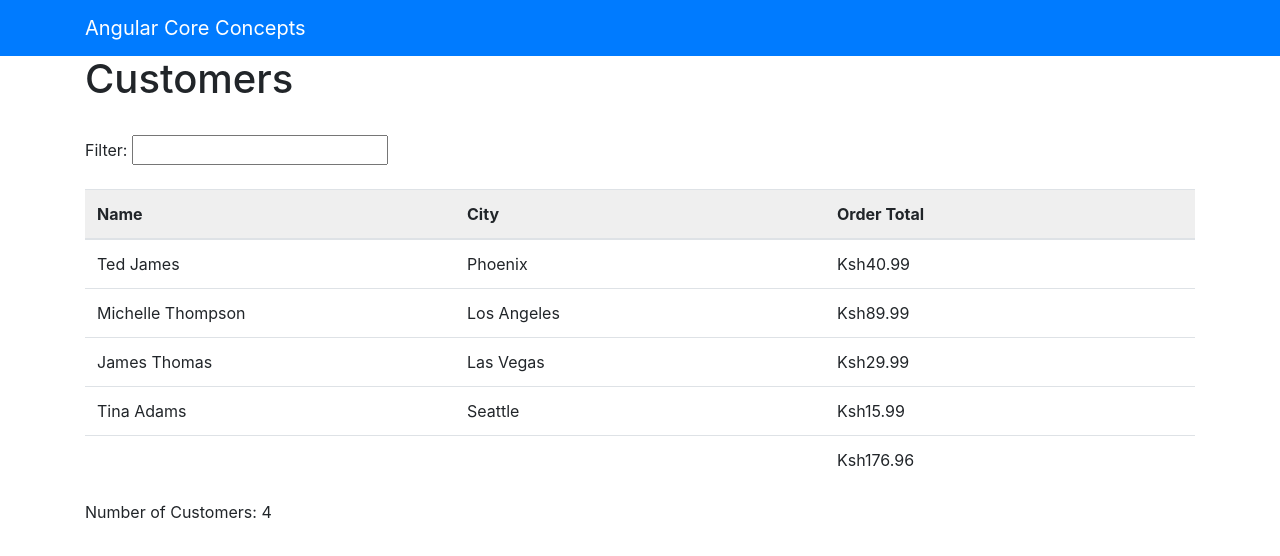
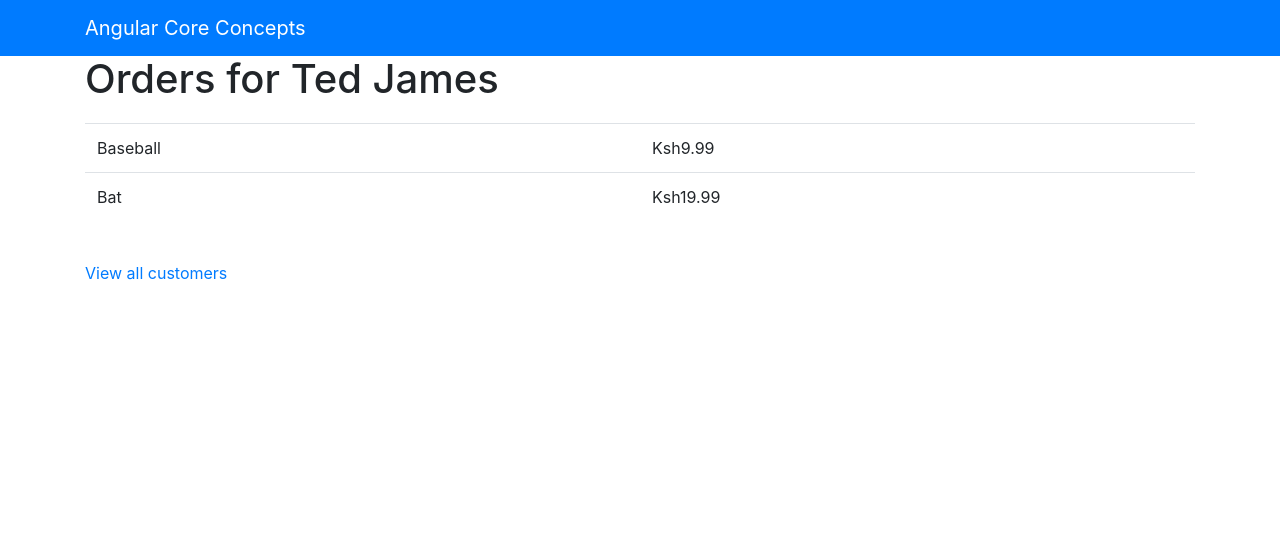
Before and after one commit to HenryKenya/angular-customers-app, an Angular app: page /orders/1 in a window 1280 px wide. Before the commit this address led to /customers. Shown: the top 556 px of the page. Built offline with nearby package versions, Linux system fonts and the light colour scheme.

Commit message:
- add orders feature - add routing to app module

```diff
--- a/src/app/customers/customers-list/customers-list.component.html
+++ b/src/app/customers/customers-list/customers-list.component.html
@@ -1,31 +1,32 @@
-
-<app-filter-textbox (changed) = "filter($event)"></app-filter-textbox>
+<app-filter-textbox (changed)="filter($event)"></app-filter-textbox>
 <br />
 <br />
 <table class="table table-hover">
     <thead>
         <tr>
-            <th (click) = "sort('name')">Name</th>
-            <th (click) = "sort('city')">City</th>
-            <th (click) = "sort('orderTotal')">Order Total</th>
+            <th (click)="sort('name')">Name</th>
+            <th (click)="sort('city')">City</th>
+            <th (click)="sort('orderTotal')">Order Total</th>
         </tr>
     </thead>
-    <tr *ngFor = "let customer of filteredCustomers">
+    <tr *ngFor="let customer of filteredCustomers">
         <td>
-            <a>
+            <a [routerLink]="['/orders', customer.id]">
+
                 {{ customer.name | capitalize }}
+
             </a>
         </td>
         <td> {{ customer.city }}</td>
         <td> {{ customer.orderTotal | currency:currencyCode:'symbol' }}</td>
     </tr>
-    <tr *ngIf = "filteredCustomers && filteredCustomers.length">
+    <tr *ngIf="filteredCustomers && filteredCustomers.length">
         <td colspan="2">&nbsp;</td>
         <td>
             {{ customersOrderTotal | currency:currencyCode:'symbol'}}
         </td>
     </tr>
-    <tr *ngIf = "!filteredCustomers || !filteredCustomers.length">
+    <tr *ngIf="!filteredCustomers || !filteredCustomers.length">
         <td colspan="4">No customers found</td>
     </tr>
 </table>
--- /dev/null
+++ b/src/app/orders/orders.component.css
@@ -0,0 +1,3 @@
+.orders-table {
+    margin-top: 20px;
+}
--- /dev/null
+++ b/src/app/orders/orders.component.html
@@ -0,0 +1,16 @@
+<div *ngIf="customer">
+    <h1>Orders for {{ customer.name | capitalize }}</h1>
+
+    <table class="table table-hover orders-table"
+           *ngFor="let order of orders">
+        <tr *ngFor="let orderItem of order.orderItems">
+            <td>{{ orderItem.productName }}</td>
+            <td>{{ orderItem.itemCost | currency:'Ksh':'symbol' }}</td>
+        </tr>
+    </table>
+</div>
+<div *ngIf="!customer">
+   No customer found
+</div>
+<br />
+<a routerLink = "/customers" > View all customers </a>
--- /dev/null
+++ b/src/app/orders/orders.component.ts
@@ -0,0 +1,31 @@
+import { Component, OnInit } from '@angular/core';
+import { Router, ActivatedRoute, Params } from '@angular/router';
+
+import { DataService } from '../core/data.service';
+import { ICustomer, IOrder, IOrderItem } from '../shared/interfaces';
+
+@Component({
+  selector: 'app-orders',
+  templateUrl: './orders.component.html',
+  styleUrls: [ './orders.component.css' ]
+})
+export class OrdersComponent implements OnInit {
+
+  orders: IOrder[] = [];
+  customer: ICustomer;
+
+  constructor(private dataService: DataService,
+              private route: ActivatedRoute) { }
+
+  ngOnInit() {
+    let id = +this.route.snapshot.paramMap.get('id');
+    this.dataService.getOrders(id).subscribe((orders: IOrder[]) => {
+      this.orders = orders;
+    });
+
+    this.dataService.getCustomer(id).subscribe((customer: ICustomer) => {
+      this.customer = customer;
+    });
+  }
+
+}
```
Also changed, not shown: src/app/app.module.ts (+8 -8 lines), src/app/orders/orders-routing.module.ts (added, +16 -0 lines), src/app/orders/orders.module.ts (added, +14 -0 lines).
